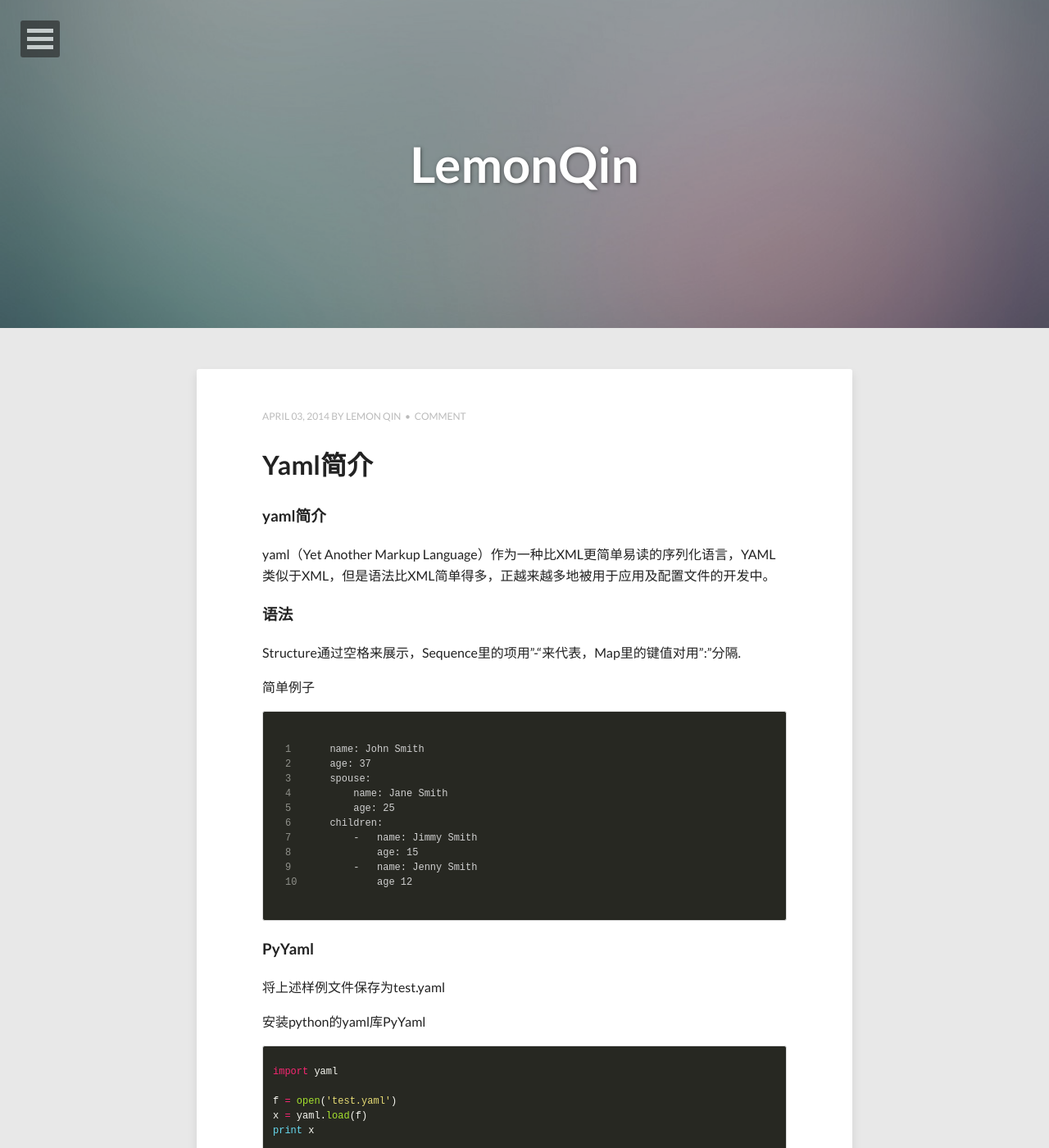
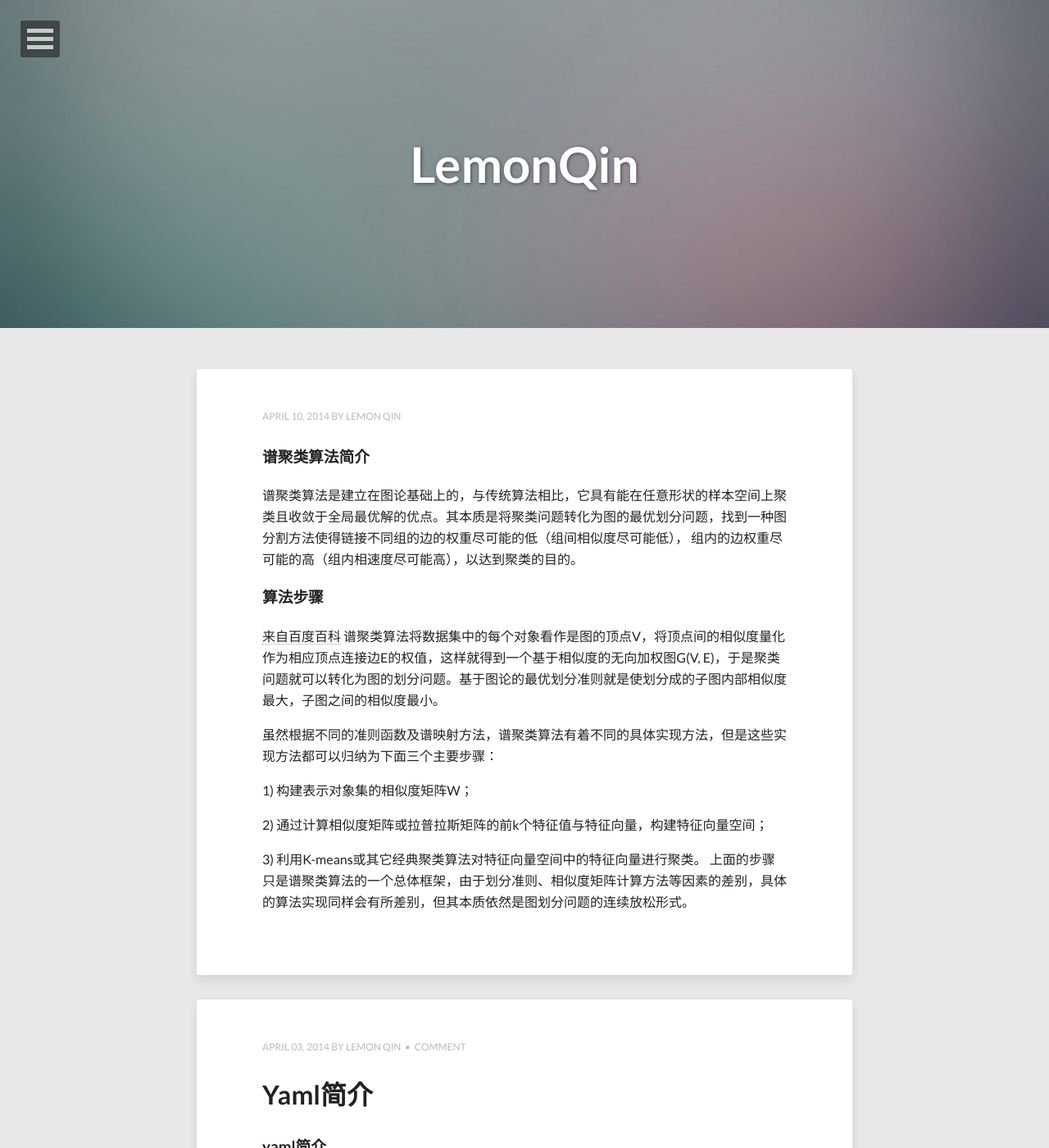
Before and after one commit to lemonQin/lemonqin.github.com, a Jekyll site: the page built from index.html, in a window 1280 px wide and 1400 px high. Shown: the whole window at 82% size. Built offline with Jekyll 4.4.1, drawn with Linux system fonts in a browser that asks for light colours; nearby versions of some CDN libraries; the list of posts is cut into pages by our own code; some of the changed text lies outside the part shown.

Commit message:
add spectral clustering

```diff
--- a/_posts/2014-04-03-yaml.md
+++ b/_posts/2014-04-03-yaml.md
@@ -35,6 +35,8 @@ children:
 ###PyYaml
 将上述样例文件保存为test.yaml
 
+[下载PyYaml](http://pyyaml.org/wiki/PyYAML), 根据操作系统和python版本下载相应安装
+
 安装python的yaml库PyYaml
 
 {% highlight python %}
--- /dev/null
+++ b/_posts/2014-04-10-spectral-clustering.md
@@ -0,0 +1,27 @@
+---
+layout: post
+title: 谱聚类
+description:
+tags: [谱聚类] [聚类]
+image:
+  background: triangular.png
+comments: true
+share: true
+---
+
+###谱聚类算法简介
+
+谱聚类算法是建立在图论基础上的，与传统算法相比，它具有能在任意形状的样本空间上聚类且收敛于全局最优解的优点。其本质是将聚类问题转化为图的最优划分问题，找到一种图分割方法使得链接不同组的边的权重尽可能的低（组间相似度尽可能低）， 组内的边权重尽可能的高（组内相速度尽可能高），以达到聚类的目的。
+
+###算法步骤
+[来自百度百科](http://baike.baidu.com/view/3469254.htm)
+谱聚类算法将数据集中的每个对象看作是图的顶点V，将顶点间的相似度量化作为相应顶点连接边E的权值，这样就得到一个基于相似度的无向加权图G(V, E)，于是聚类问题就可以转化为图的划分问题。基于图论的最优划分准则就是使划分成的子图内部相似度最大，子图之间的相似度最小。
+
+虽然根据不同的准则函数及谱映射方法，谱聚类算法有着不同的具体实现方法，但是这些实现方法都可以归纳为下面三个主要步骤：
+
+1) 构建表示对象集的相似度矩阵W；
+
+2) 通过计算相似度矩阵或拉普拉斯矩阵的前k个特征值与特征向量，构建特征向量空间；
+
+3) 利用K-means或其它经典聚类算法对特征向量空间中的特征向量进行聚类。
+上面的步骤只是谱聚类算法的一个总体框架，由于划分准则、相似度矩阵计算方法等因素的差别，具体的算法实现同样会有所差别，但其本质依然是图划分问题的连续放松形式。
```
